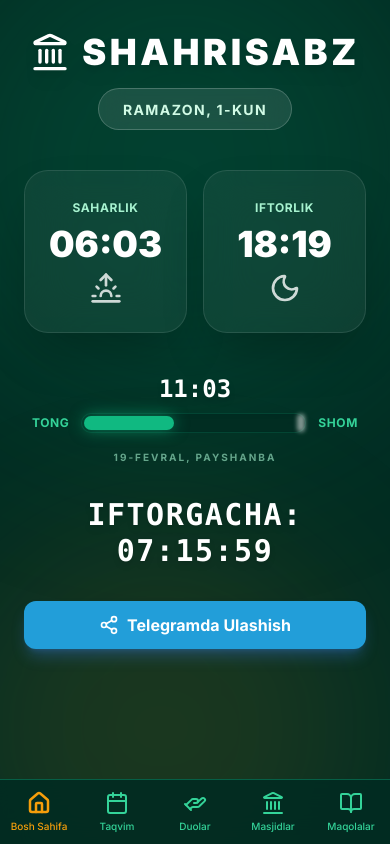
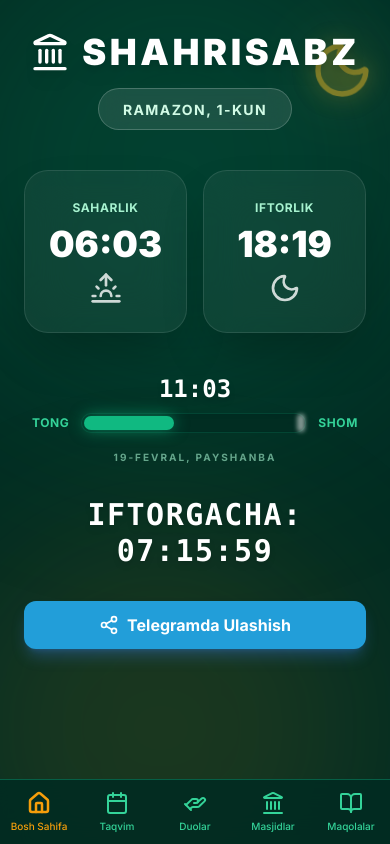
Before and after one commit to layzzbe/ShahrisabzRamazon-2026, a Next.js app: page / in a window 390 px wide. Built offline with nearby package versions, Linux system fonts and the light colour scheme; a web font is replaced by a local one.

Commit message:
Fix Floating Moon visibility on mobile: visible, resized, repositioned

```diff
--- a/components/FloatingMoon.tsx
+++ b/components/FloatingMoon.tsx
@@ -9,7 +9,7 @@ export default function FloatingMoon() {
             initial={{ opacity: 0 }}
             animate={{ opacity: 0.5 }}
             transition={{ duration: 1 }}
-            className="absolute top-10 right-10 z-0 hidden lg:block pointer-events-none"
+            className="absolute top-10 right-4 md:right-10 z-0 pointer-events-none"
         >
             <motion.div
                 animate={{ y: [-10, 10, -10], rotate: [-5, 5, -5] }}
@@ -24,8 +24,7 @@ export default function FloatingMoon() {
                 <div className="absolute inset-0 bg-amber-400/20 blur-xl rounded-full" />
 
                 <Moon
-                    size={64}
-                    className="text-amber-400 drop-shadow-[0_0_10px_rgba(251,191,36,0.5)]"
+                    className="text-amber-400 drop-shadow-[0_0_10px_rgba(251,191,36,0.5)] w-16 h-16 md:w-32 md:h-32"
                     fill="currentColor"
                     fillOpacity={0.2}
                 />
```
